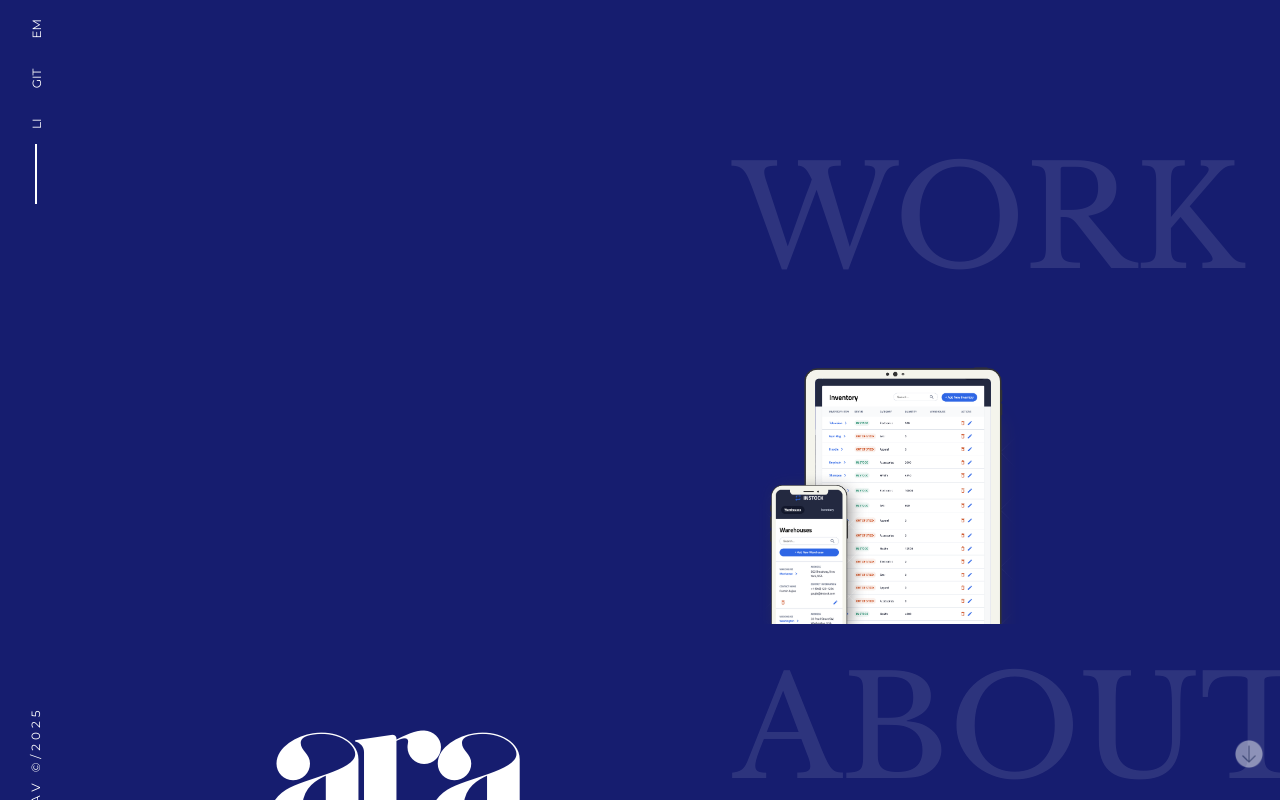
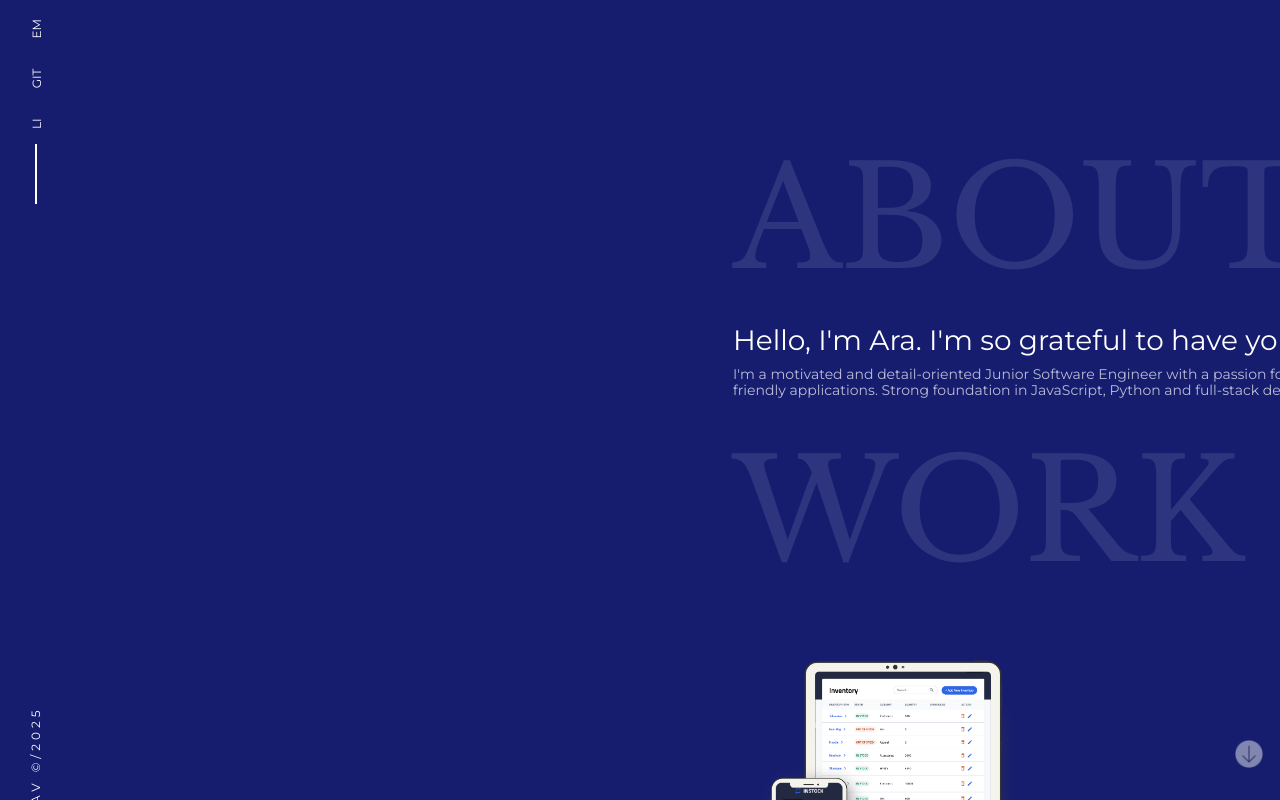
Before and after one commit to Araventura/portfolio-ara-ventura, a React (Vite) app: page / in a window 1280 px wide. Shown: the top 800 px of the page. Built offline with nearby package versions, Linux system fonts and the light colour scheme.

Commit message:
add small about section

```diff
--- a/src/pages/Home/Home.jsx
+++ b/src/pages/Home/Home.jsx
@@ -27,6 +27,19 @@ function Home() {
         </Link>
       </div>
       <div className="home__bottom">
+        <Link to={"/about"} className="home__bottom-text">
+          ABOUT
+        </Link>
+        <div>
+          <h3 className="home__subtitle">
+            Hello, I'm Ara. I'm so grateful to have you here.
+          </h3>
+          <h4 className="home__description">
+            I'm a motivated and detail-oriented Junior Software Engineer with a
+            passion for developing efficient and user-friendly applications.
+            Strong foundation in JavaScript, Python and full-stack development.
+          </h4>
+        </div>
         <Link to={"/work"} className="home__bottom-text">
           WORK
         </Link>
@@ -37,9 +50,7 @@ function Home() {
             alt="A mobile and tablet simulation"
           />
         </div>
-        <Link to={"/about"} className="home__bottom-text">
-          ABOUT
-        </Link>
+
         <Link to={"/contact"} className="home__bottom-text">
           CONTACT
         </Link>
```
